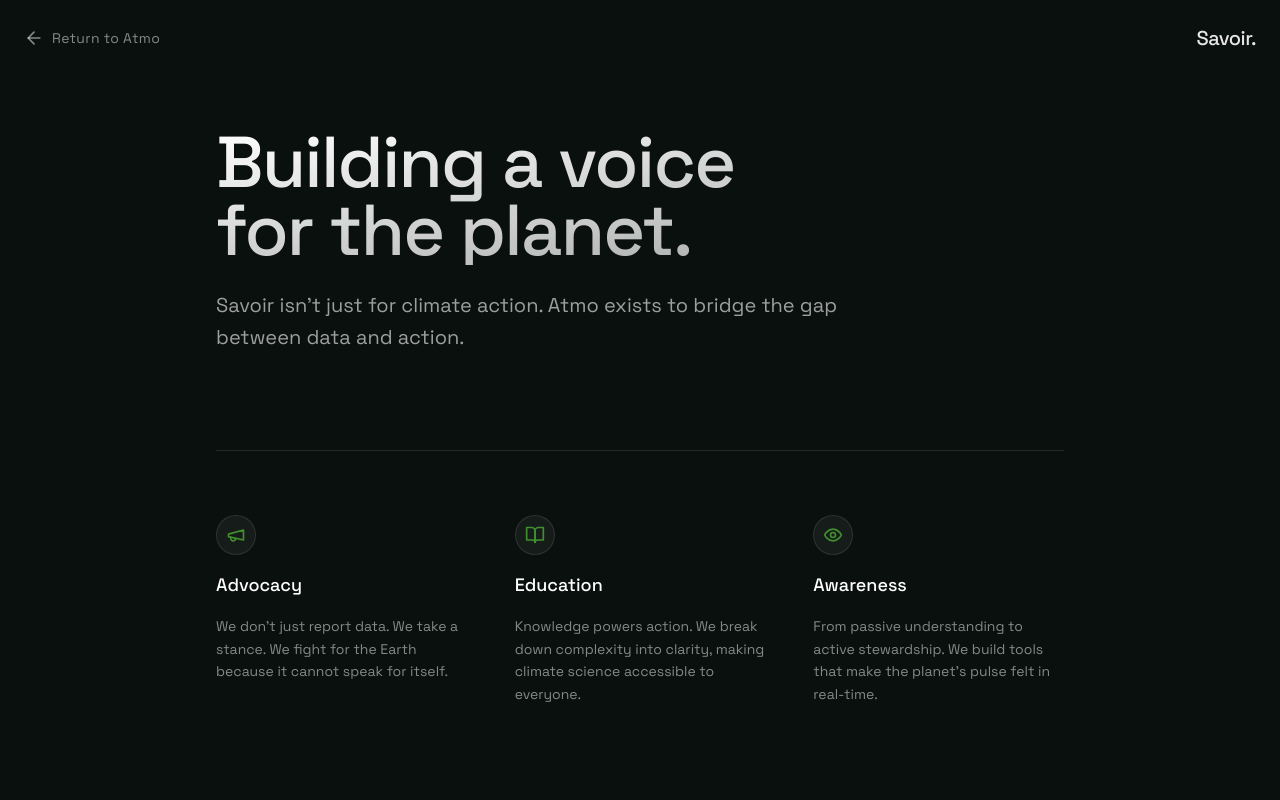
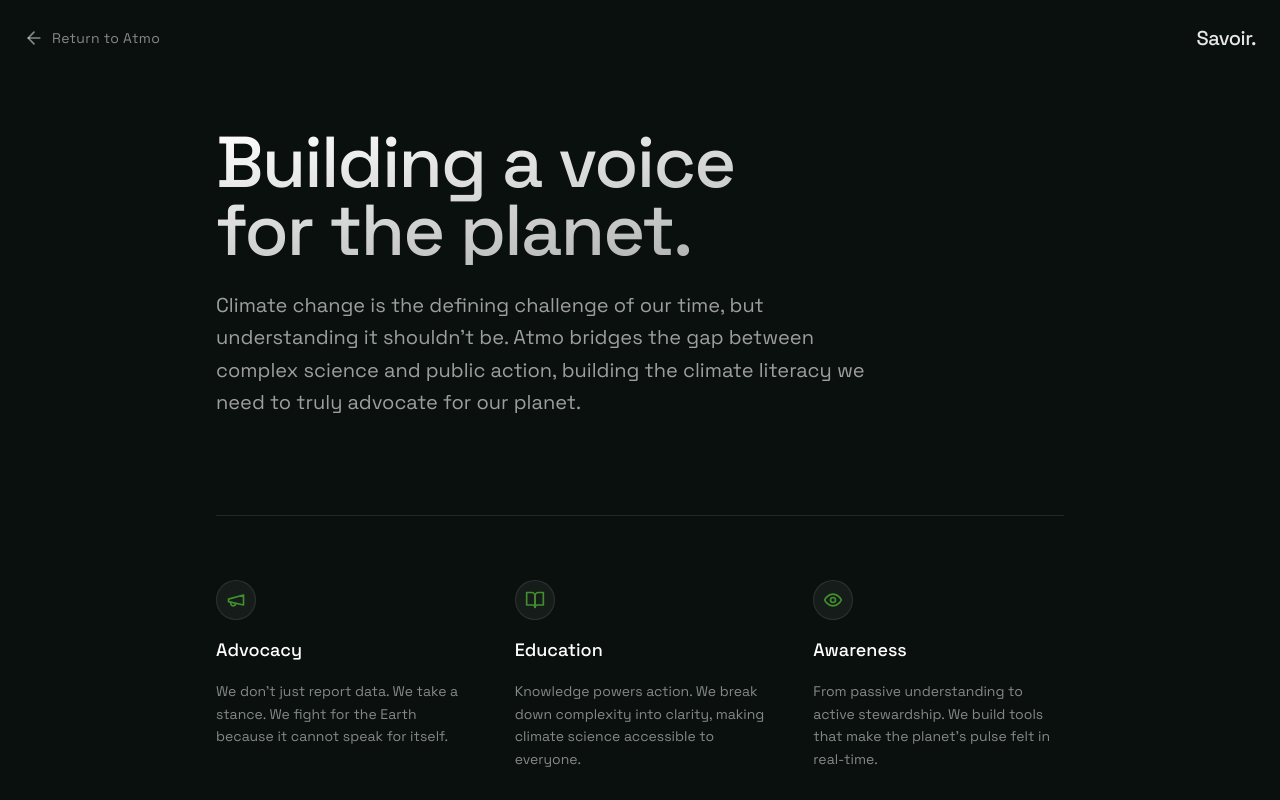
Before and after one commit to davissekai/atmo-v2, a Next.js app: page /mission in a window 1280 px wide. Shown: the top 800 px of the page. Built offline with nearby package versions, Linux system fonts and the light colour scheme.

Commit message:
feat: update mission page copy

```diff
--- a/app/mission/page.tsx
+++ b/app/mission/page.tsx
@@ -27,7 +27,8 @@
                         for the planet.
                     </h1>
                     <p className="text-xl text-white/60 max-w-2xl leading-relaxed">
-                        Savoir isn't just for climate action. Atmo exists to bridge the gap between data and action.
+                        Climate change is the defining challenge of our time, but understanding it shouldn't be.
+                        Atmo bridges the gap between complex science and public action, building the climate literacy we need to truly advocate for our planet.
                     </p>
                 </div>
 
```
